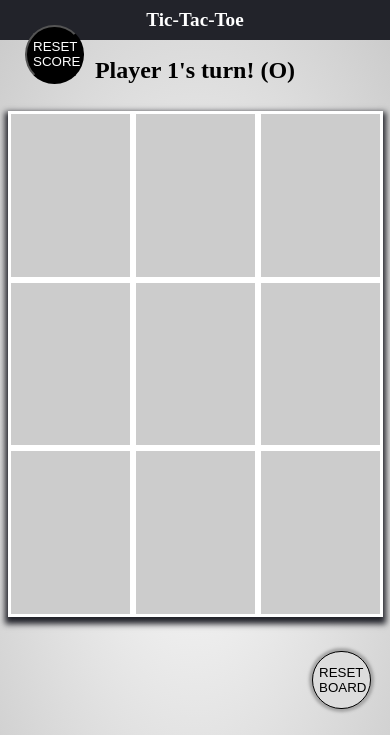
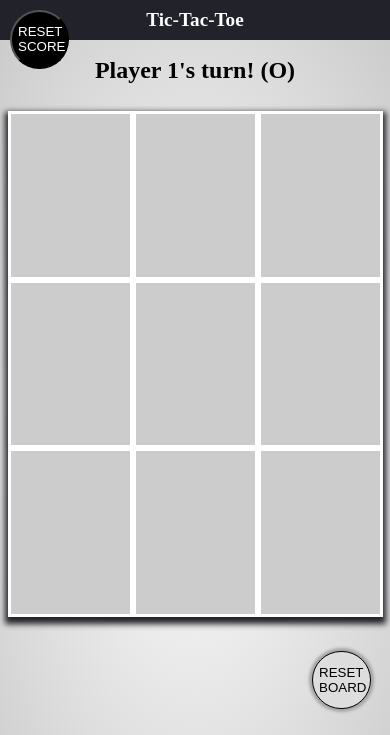
Before and after one commit to theWillPM/Tic-Tac-Toe, a plain HTML site: page index.html in a window 390 px wide. Shown: the top 735 px of the page. Drawn offline with Linux system fonts and the light colour scheme.

Commit message:
Moved Reset Score button

```diff
--- a/css/styles.css
+++ b/css/styles.css
@@ -260,7 +260,11 @@ footer {
         max-height: 60px;
         width: 15vw;
         max-width: 60px;
-
         z-index: 3;
     }
+    #reset-score-button {
+        top: 10px;
+        left: 10px;
+    }
+
 }
```
